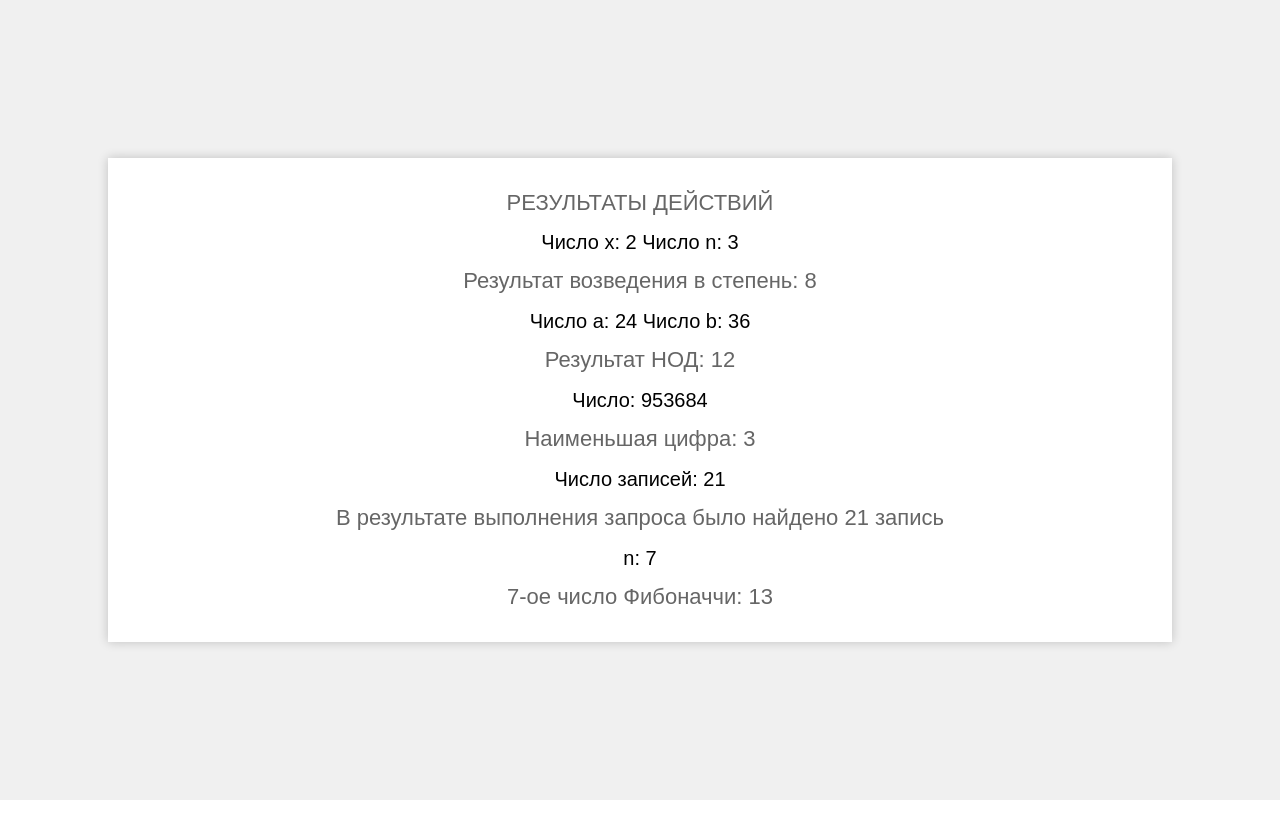
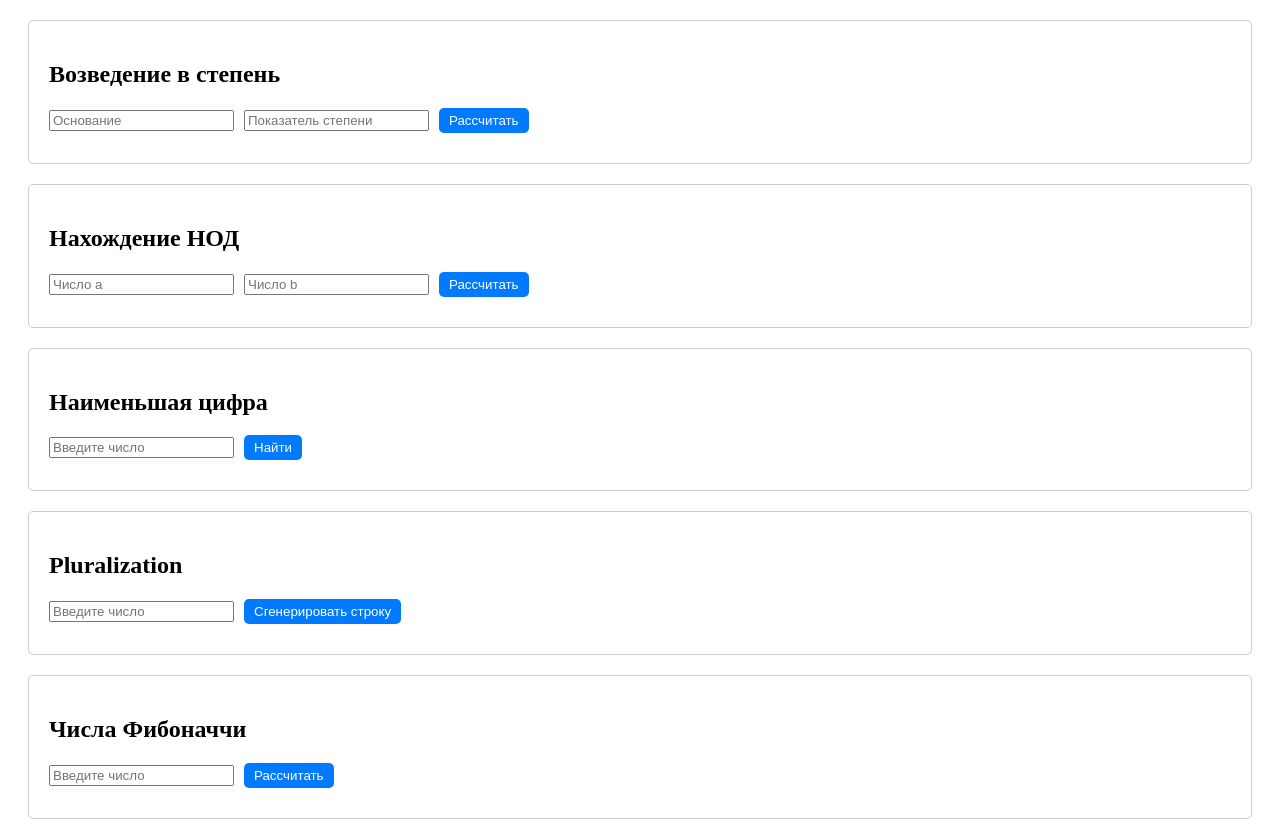
Before and after one commit to zoomero8/Yarovoy-web-dev-all-labs-, a PHP site: page / in a window 1280 px wide. Before the commit the page ends 800 px from the top, so only its background shows below. Run offline with PHP 8.4, Linux system fonts and the light colour scheme.

Commit message:
last update 6 labs

```diff
--- a/lab6/index.html
+++ b/lab6/index.html
@@ -1,28 +1,111 @@
 <!DOCTYPE html>
 <html>
+
 <head>
-    <link rel="stylesheet" type="text/css" href="style.css">
     <meta charset="UTF-8">
-    <title>Лабораторная работа</title>
+    <title>Результаты JavaScript</title>
+    <link rel="stylesheet" href="style.css">
 </head>
+
 <body>
-    <div id="output"></div>
+    <main>
+        <div class="container">
+            <h2>Возведение в степень</h2>
+            <div class="input-container">
+                <input type="number" id="pow-base" placeholder="Основание">
+                <input type="number" id="pow-exponent" placeholder="Показатель степени">
+                <button class="btn" onclick="calculatePow()">Рассчитать</button>
+            </div>
+            <p id="pow-result"></p>
+        </div>
+
+        <div class="container">
+            <h2>Нахождение НОД</h2>
+            <div class="input-container">
+                <input type="number" id="gcd-a" placeholder="Число a">
+                <input type="number" id="gcd-b" placeholder="Число b">
+                <button class="btn" onclick="calculateGcd()">Рассчитать</button>
+            </div>
+            <p id="gcd-result"></p>
+        </div>
+
+        <div class="container">
+            <h2>Наименьшая цифра</h2>
+            <div class="input-container">
+                <input type="number" id="min-digit-input" placeholder="Введите число">
+                <button class="btn" onclick="findMinDigit()">Найти</button>
+            </div>
+            <p id="min-digit-result"></p>
+        </div>
+
+        <div class="container">
+            <h2>Pluralization</h2>
+            <div class="input-container">
+                <input type="number" id="pluralize-input" placeholder="Введите число">
+                <button class="btn" onclick="generatePluralizedString()">Сгенерировать строку</button>
+            </div>
+            <p id="pluralize-result"></p>
+        </div>
+
+        <div class="container">
+            <h2>Числа Фибоначчи</h2>
+            <div class="input-container">
+                <input type="number" id="fibb-input" placeholder="Введите число">
+                <button class="btn" onclick="calculateFibb()">Рассчитать</button>
+            </div>
+            <p id="fibb-result"></p>
+        </div>
+    </main>
 
     <script>
-        // Задача 1: Возведение в степень
+        // Возведение в степень
+        function calculatePow() {
+            const base = parseInt(document.getElementById("pow-base").value);
+            const exponent = parseInt(document.getElementById("pow-exponent").value);
+            const result = pow(base, exponent);
+            document.getElementById("pow-result").textContent = `Результат: ${result}`;
+        }
+
+        // Нахождение НОД
+        function calculateGcd() {
+            const a = parseInt(document.getElementById("gcd-a").value);
+            const b = parseInt(document.getElementById("gcd-b").value);
+            const result = gcd(a, b);
+            document.getElementById("gcd-result").textContent = `Результат: ${result}`;
+        }
+
+        // Наименьшая цифра
+        function findMinDigit() {
+            const x = parseInt(document.getElementById("min-digit-input").value);
+            const result = minDigit(x);
+            document.getElementById("min-digit-result").textContent = `Наименьшая цифра: ${result}`;
+        }
+
+        // Pluralization
+        function generatePluralizedString() {
+            const n = parseInt(document.getElementById("pluralize-input").value);
+            const result = pluralizeRecords(n);
+            document.getElementById("pluralize-result").textContent = result;
+        }
+
+        // Числа Фибоначчи
+        function calculateFibb() {
+            const n = parseInt(document.getElementById("fibb-input").value);
+            const result = fibb(n);
+            document.getElementById("fibb-result").textContent = `Число Фибоначчи: ${result}`;
+        }
+
         function pow(x, n) {
             if (n === 0) {
                 return 1;
-            } else {
-                let result = x;
-                for (let i = 1; i < n; i++) {
-                    result *= x;
-                }
-                return result;
             }
+            let result = x;
+            for (let i = 1; i < n; i++) {
+                result *= x;
+            }
+            return result;
         }
 
-        // Задача 2: НОД (Наибольший общий делитель)
         function gcd(a, b) {
             if (b === 0) {
                 return a;
@@ -30,88 +113,37 @@
             return gcd(b, a % b);
         }
 
-        // Задача 3: Наименьшая цифра
         function minDigit(x) {
             const digits = x.toString().split('').map(Number);
             return Math.min(...digits);
         }
 
-        // Задача 4: Pluralization
         function pluralizeRecords(n) {
-            let word = 'запись';
+            let word = 'запис';
             if (n % 10 === 1 && n % 100 !== 11) {
-                // Для 1, 21, 31, 41 и т.д.
                 word += '';
             } else if (n % 10 >= 2 && n % 10 <= 4 && (n % 100 < 10 || n % 100 >= 20)) {
-                // Для 2, 3, 4, 22, 23, 24 и т.д.
                 word += 'и';
             } else {
-                // Для всех остальных случаев
                 word += 'ей';
             }
             return `В результате выполнения запроса было найдено ${n} ${word}`;
         }
 
-        // Задача 5: Числа Фибоначчи
         function fibb(n) {
             if (n <= 1) {
                 return n;
             }
-
             let prev = 0;
             let current = 1;
-
             for (let i = 2; i <= n; i++) {
                 const temp = current;
                 current = prev + current;
                 prev = temp;
             }
-
             return current;
         }
-
-        // Задача 1: Возведение в степень
-        const x1 = 2;
-        const n1 = 3;
-        const result1 = pow(x1, n1);
-
-        // Задача 2: НОД (Наибольший общий делитель)
-        const a2 = 24;
-        const b2 = 36;
-        const result2 = gcd(a2, b2);
-
-        // Задача 3: Наименьшая цифра
-        const x3 = 953684;
-        const result3 = minDigit(x3);
-
-        // Задача 4: Pluralization
-        const n4 = 21;
-        const result4 = pluralizeRecords(n4);
-
-        // Задача 5: Числа Фибоначчи
-        const n5 = 7;
-        const result5 = fibb(n5);
-
-        // Вывод результатов на страницу
-        document.getElementById('output').innerHTML = `
-            <p> РЕЗУЛЬТАТЫ ДЕЙСТВИЙ</p>
-            <pan>Число x: ${x1}</pan>
-            <pan>Число n: ${n1}</pan>
-            <p>Результат возведения в степень: ${result1}</p>
-
-            <pan>Число a: ${a2}</pan>
-            <pan>Число b: ${b2}</pan>
-            <p>Результат НОД: ${result2}</p>
-
-            <pan>Число: ${x3}</pan>
-            <p>Наименьшая цифра: ${result3}</p>
-
-            <pan>Число записей: ${n4}</pan>
-            <p>${result4}</p>
-
-            <pan>n: ${n5}</pan>
-            <p>7-ое число Фибоначчи: ${result5}</p>
-        `;
     </script>
 </body>
+
 </html>
--- a/lab6/style.css
+++ b/lab6/style.css
@@ -1,64 +1,35 @@
-body {
-    font-family: Arial, sans-serif;
-    background-color: #f0f0f0;
-    margin: 0;
-    padding: 0;
-    text-align: center;
-    display: flex;
-    justify-content: center;
-    align-items: center;
-    height: 100vh;
+/* Общий стиль контейнера */
+.container {
+    margin: 20px;
+    padding: 20px;
+    border: 1px solid #ccc;
+    border-radius: 5px;
 }
 
-#output {
-    background-color: #fff;
-    padding: 20px;
-    width: 80%;
-    box-shadow: 0 0 10px rgba(0, 0, 0, 0.2);
-    font-size: 20px; /* Увеличение шрифта */
-    line-height: 1.4; /* Увеличение расстояния между строками */
+/* Стиль контейнера для ввода чисел и кнопки */
+.input-container {
+    display: flex;
+    align-items: center;
+    gap: 10px;
 }
 
-h1 {
-    color: #333;
-    font-size: 28px; /* Увеличение шрифта */
-}
-
-p {
-    color: #666;
-    font-size: 22px; /* Увеличение шрифта */
-    margin: 10px 0; /* Увеличение расстояния между строками */
-}
-
-/* Стили для кнопок (если необходимо) */
-button {
-    background-color: #0074d9;
+/* Стиль кнопки */
+.btn {
+    background-color: #007BFF;
     color: #fff;
-    padding: 10px 20px;
     border: none;
-    border-radius: 4px;
+    border-radius: 5px;
+    padding: 5px 10px;
     cursor: pointer;
 }
 
-button:hover {
+/* При наведении на кнопку */
+.btn:hover {
     background-color: #0056b3;
 }
 
-/* Стили для форм (если необходимо) */
-form {
+/* Стиль для результатов */
+p {
     margin: 10px 0;
-}
-label {
     font-weight: bold;
 }
-
-input[type="number"] {
-    padding: 5px;
-    border: 1px solid #ccc;
-    border-radius: 4px;
-}
-
-/* Дополнительные стили (при необходимости) */
-/* .other-element {
-    CSS-стили;
-} */
```
